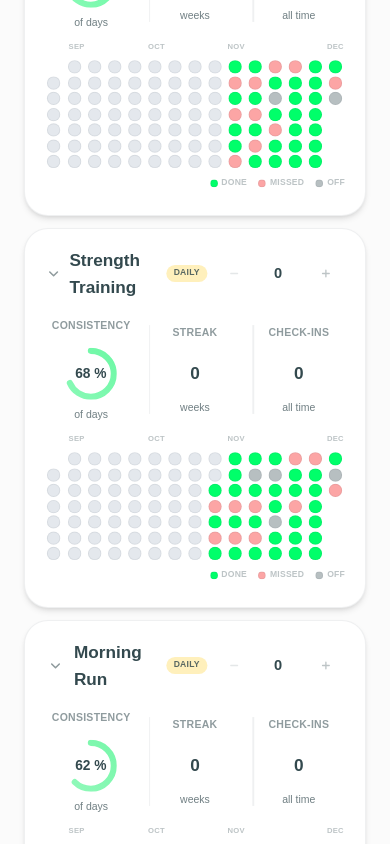
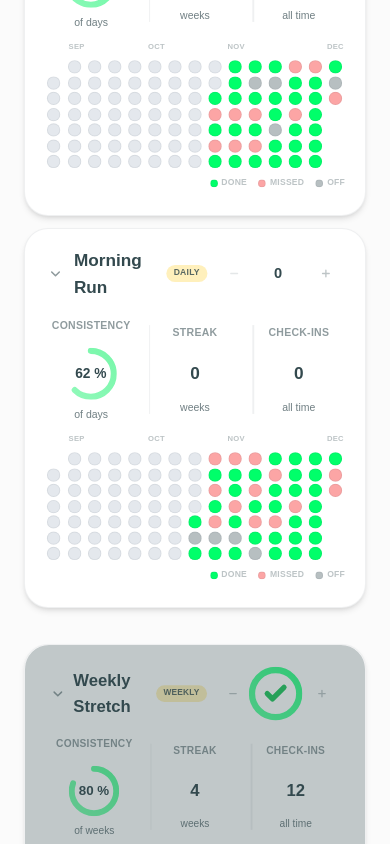
Before and after one commit to JoaquinManchenoP/Habit-Builder, a Next.js app: page /habits in a window 390 px wide. Shown: the part 1156-2000 px from the top of the page. Built offline with nearby package versions, Linux system fonts and the light colour scheme; a web font is replaced by a local one.

Commit message:
compleated habit card positioning change

```diff
--- a/app/components/HabitCard/components/heatmap/Heatmap.jsx
+++ b/app/components/HabitCard/components/heatmap/Heatmap.jsx
@@ -55,7 +55,6 @@ export default function Heatmap({
   goalType,
 }) {
   const containerRef = useRef(null);
-  const [isHydrated, setIsHydrated] = useState(false);
   const [isMediumScreen, setIsMediumScreen] = useState(false);
   const [isSmallerScreen, setIsSmallerScreen] = useState(false);
   const [hoveredDay, setHoveredDay] = useState(null);
@@ -82,10 +81,6 @@ export default function Heatmap({
     () => getProgressColor(100),
     []
   );
-
-  useEffect(() => {
-    setIsHydrated(true);
-  }, []);
 
   useEffect(() => {
     const mq = window.matchMedia(MEDIUM_SCREEN_QUERY);
@@ -153,8 +148,6 @@ export default function Heatmap({
     if (isMediumScreen) return days.slice(-MEDIUM_DAYS_COUNT);
     return days.slice(-LARGE_DAYS_COUNT);
   }, [days, isMediumScreen, isSmallerScreen]);
-
-  if (!isHydrated) return null;
 
   return (
     <div
--- a/app/components/navigation/Navbar.jsx
+++ b/app/components/navigation/Navbar.jsx
@@ -146,7 +146,7 @@ export default function Navbar() {
               className="h-13 w-13 object-contain"
             />
           </span>
-          <span className="leading-tight">Habit Builder</span>
+          <span className="leading-tight">Habitoo</span>
         </Link>
         <nav className="flex flex-col gap-4 rounded-xl bg-white p-3 shadow-sm ring-1 ring-slate-200/70">
           {NAV_ITEMS.map((item) => {
--- a/app/habits/habitPageComponents/HabitsList.jsx
+++ b/app/habits/habitPageComponents/HabitsList.jsx
@@ -2,6 +2,10 @@
 
 import DailyHabitCardHabitsPage from "./DailyHabitCardHabitsPage";
 import WeeklyHabitCardHabitsPage from "./WeeklyHabitCardHabitsPage";
+import {
+  countCheckInsOnLocalDate,
+  countCheckInsThisWeek,
+} from "../../lib/habitScheduleUtils";
 
 export default function HabitsList({
   habits,
@@ -19,10 +23,8 @@ export default function HabitsList({
     );
   }
 
-  return (
-    <div className="columns-1 gap-x-3 sm:gap-x-4 min-[1125px]:columns-[460px] min-[1125px]:gap-x-5">
-      {[...habits]
-        .sort((a, b) => {
+  const today = new Date();
+  const compareByCreatedDesc = (a, b) => {
     const aStamp =
       typeof a.createdAtTimestamp === "number"
         ? a.createdAtTimestamp
@@ -33,8 +35,37 @@ export default function HabitsList({
         : Date.parse(b.createdAt || 0);
     if (aStamp !== bStamp) return bStamp - aStamp;
     return (b.createdAt || "").localeCompare(a.createdAt || "");
-        })
-        .map((habit) => {
+  };
+  const isHabitCompleted = (habit) => {
+    if (habit.goalType === "weekly") {
+      const target = Math.max(1, habit.timesPerWeek || 1);
+      const count = countCheckInsThisWeek(habit.checkIns || [], today);
+      return count >= target;
+    }
+    const target = Math.max(1, habit.timesPerDay || 1);
+    const count = countCheckInsOnLocalDate(habit.checkIns || [], today);
+    return count >= target;
+  };
+  const { incompleteHabits, completedHabits } = (() => {
+    const incomplete = [];
+    const completed = [];
+    habits.forEach((habit) => {
+      if (isHabitCompleted(habit)) {
+        completed.push(habit);
+      } else {
+        incomplete.push(habit);
+      }
+    });
+    incomplete.sort(compareByCreatedDesc);
+    completed.sort(compareByCreatedDesc);
+    return { incompleteHabits: incomplete, completedHabits: completed };
+  })();
+
+  return (
+    <div className="space-y-6">
+      {incompleteHabits.length > 0 ? (
+        <div className="columns-1 gap-x-3 sm:gap-x-4 min-[1125px]:columns-[460px] min-[1125px]:gap-x-5">
+          {incompleteHabits.map((habit) => {
             const CardComponent =
               habit.goalType === "weekly"
                 ? WeeklyHabitCardHabitsPage
@@ -65,5 +96,41 @@ export default function HabitsList({
             );
           })}
         </div>
+      ) : null}
+      {completedHabits.length > 0 ? (
+        <div className="columns-1 gap-x-3 sm:gap-x-4 min-[1125px]:columns-[460px] min-[1125px]:gap-x-5">
+          {completedHabits.map((habit) => {
+            const CardComponent =
+              habit.goalType === "weekly"
+                ? WeeklyHabitCardHabitsPage
+                : DailyHabitCardHabitsPage;
+            return (
+              <div
+                key={habit.id}
+                className="mb-3 w-full break-inside-avoid sm:mb-4 min-[1125px]:mb-5"
+              >
+                <CardComponent
+                  habit={habit}
+                  onComplete={onComplete}
+                  onWeeklyCheckIn={onWeeklyCheckIn}
+                  onDelete={onDeleteRequest}
+                  isCompletedToday={habit.completions?.includes(
+                    new Date().toISOString().slice(0, 10)
+                  )}
+                  isFading={fadeTargetId === habit.id}
+                  cardRef={(node) => {
+                    if (node) {
+                      cardRefs.current[habit.id] = node;
+                    } else {
+                      delete cardRefs.current[habit.id];
+                    }
+                  }}
+                />
+              </div>
+            );
+          })}
+        </div>
+      ) : null}
+    </div>
   );
 }
--- a/app/home/components/HomeCalendar.jsx
+++ b/app/home/components/HomeCalendar.jsx
@@ -10,7 +10,7 @@ export default function HomeCalendar({ weekDays }) {
           key={`${day}-${index}`}
           className={`flex h-8 w-8 items-center justify-center rounded-full text-[10px] font-semibold sm:h-9 sm:w-9 sm:text-[11px] ${
             index === todayIndex
-              ? "border border-[color:var(--app-accent)] text-slate-900"
+              ? "h-12 w-12 border-5 border-[color:var(--app-accent)] text-slate-900 sm:h-12 sm:w-12"
               : "border border-slate-200 text-slate-500"
           }`}
         >
```
Lines whose indentation alone changed are shown as unchanged.
